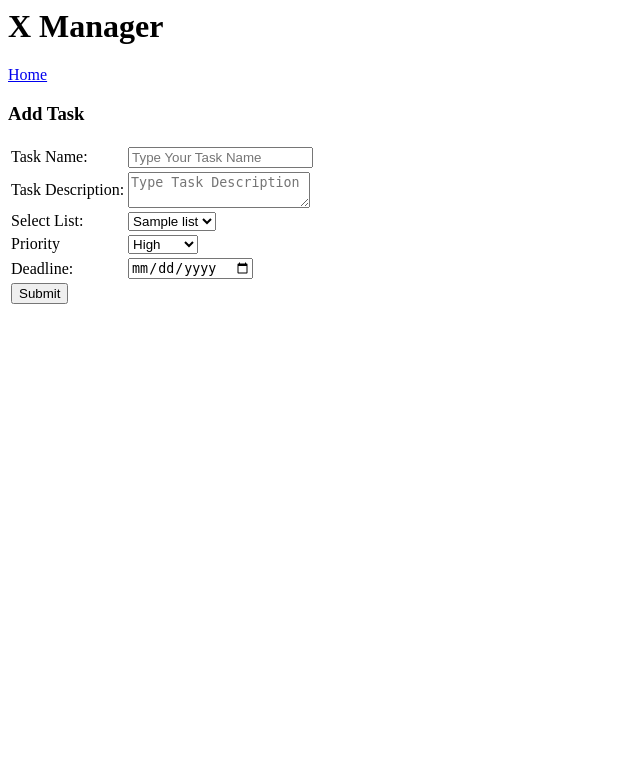
After one commit to superhori69/XTM, a PHP site: page /addtask.php in a window 1280 px wide. The commit adds this page. Shown: the top 783 px of the page, without its empty margins (0-640 px from the left). Run offline with PHP 8.4, Linux system fonts and the light colour scheme; tables that the repository leaves empty or names only in its code hold one stand-in row (values such as "Sample post").

Commit message:
Working on addtask.php

```diff
--- /dev/null
+++ b/addtask.php
@@ -0,0 +1,137 @@
+<?php
+ include('config.php');
+
+?>
+
+<html>
+
+    <head>
+        <title>X Manager - Add Task</title>
+    </head>
+
+    <body>
+
+        <h1>X Manager</h1>
+
+        <a href="<?php echo SITEURL; ?>">Home</a>
+
+        <h3>Add Task</h3>
+
+        <form method="POST" action="">
+
+            <table>
+                <tr>
+                    <td>Task Name:</td>
+                    <td><input type="text" name="task_name" placeholder="Type Your Task Name" required="required"></td>
+                </tr>
+
+                <tr>
+                    <td>Task Description: </td>
+                    <td><textarea name="task_description" placeholder="Type Task Description"></textarea></td>
+                </tr>
+
+                <tr>
+                    <td>Select List: </td>
+                    <td>
+                        <select name="list_id">
+                            <?php
+
+                                $db = mysqli_connect(DB_SERVER, DB_USERNAME, DB_PASSWORD);
+                                IF (!$db) {
+                                    die("Connection failed: " . mysqli_connect_error());
+                                }
+
+                                $db_select = mysqli_select_db($db, DB_NAME) or die(mysqli_error());
+
+                                $sql = "SELECT * FROM tbl_lists";
+
+                                $dofuck = mysqli_query($db, $sql);
+
+                                if($dofuck==true)
+                                {
+                                    $cr = mysqli_num_rows($dofuck);
+
+                                    //if data in db display in dropdown else display none
+                                    if ($cr>0)
+                                    {
+                                        while($row=mysqli_fetch_assoc($dofuck))
+                                        {
+                                            $list_id = $row['list_id'];
+                                            $list_name = $row['list_name'];
+                                            ?>
+
+                                            <option value="<?php echo $list_id; ?>"><?php echo $list_name; ?></option>
+
+                                            <?php
+                                        }
+                                    }
+                                    else
+                                    {
+                                        ?>
+                                        <option value="0">None</option>
+                                        <?php
+                                    }
+                                }
+
+                            ?>
+                        </select>
+                    </td>
+                </tr>
+
+                <tr>
+                    <td>Priority</td>
+                    <td>
+                        <select name="priority">
+                            <option value="High">High</option>
+                            <option value="Medium">Medium</option>
+                            <option value="Low">Low</option>
+                        </select>
+                    </td>
+                </tr>
+
+                <tr>
+                    <td>Deadline:</td>
+                    <td><input type="date" name="deadline"></td>
+                </tr>
+
+                <tr>
+                    <td><input type="submit" name="submit" value="Submit" /></td>
+                </tr>
+            </table>
+
+        </form>
+
+    </body>
+
+</html>
+
+<?php
+
+    if(isset($_POST['submit']))
+    {
+        $task_name = $_POST['task_name'];
+        $task_description = $_POST['task_description'];
+        $list_id = $_POST['list_id'];
+        $priority = $_POST['priority'];
+        $deadline = $_POST['deadline'];
+
+        $db2 = mysqli_connect(DB_SERVER, DB_USERNAME, DB_PASSWORD);
+        IF (!$db) {
+            die("Connection failed: " . mysqli_connect_error());
+        }
+
+        $db_select2 = mysqli_select_db($db2, DB_NAME) or die(mysqli_error());
+
+        echo $sql2 = "INSERT INTO tbl_tasks SET
+            task_name = '$task_name',
+            task_description = '$task_description',
+            list_id = '$task_name',
+            priority = '$priority',
+            deadline = '$deadline'
+        ";
+
+    }
+
+
+
+?>
--- a/index.php
+++ b/index.php
@@ -26,6 +26,8 @@
         <!-- Task Start -->
 
         <div class="all-tasks">
+
+            <a href="<?php echo SITEURL; ?>addtask.php">Add Task</a>
 
             <table>
 
```
